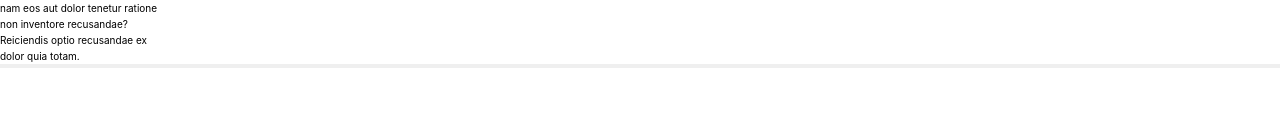
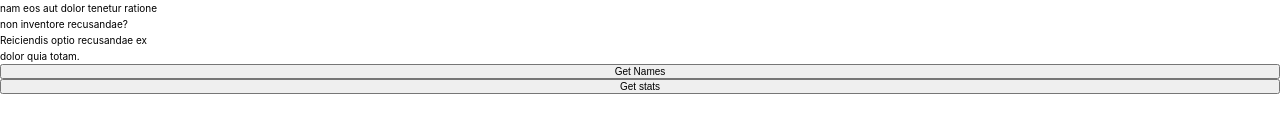
Before and after one commit to staten-island-tech/vue-project-2-jasvinmondianaytha, a Vue app: page / in a window 1280 px wide. Shown: the part 324-456 px from the top of the page. Built offline with nearby package versions, Linux system fonts and the light colour scheme; no server answers.

Commit message:
names working stats not working

```diff
--- a/src/components/PokeCard.vue
+++ b/src/components/PokeCard.vue
@@ -23,12 +23,13 @@ Timid Nature
       tenetur ratione non inventore recusandae? Reiciendis optio recusandae ex
       dolor quia totam.
     </div>
-    <button @click="handeClick"></button>
+    <button @click="getPokeName()">Get Names</button>
+    <button @click="getPokeArray()">Get stats</button>
   </article>
 </template>
 
 <script>
-import { ref } from "vue";
+import { ref, VueElement } from "vue";
 import { useStore } from "vuex";
 export default {
   setup() {
@@ -37,10 +38,28 @@ export default {
     fetch("https://pokeapi.co/api/v2/pokemon?limit=151&offset=0")
       .then((response) => response.json())
       .then((data) => (result.value = data));
-    const handleClick = () => {
-      store.dispatch("Poke");
-    };
+    console.log(result);
     return { result };
+  },
+  methods: {
+    // gets pokemon 1-151 names
+    async getPokeName() {
+      const data = await this.result.results;
+      data.forEach((element) => {
+        console.log(element.name);
+      });
+    },
+    // gets pokemon stat array
+    async getPokeArray() {
+      const data = await this.result.results;
+      data.forEach((element) => {
+        const stats = ref(null);
+        fetch(element.url)
+          .then((pokestat) => pokestat.json())
+          .then((info) => (stats.value = info));
+        console.log(stats);
+      });
+    },
   },
 };
 </script>
--- a/src/stores/index.js
+++ b/src/stores/index.js
@@ -53,11 +53,10 @@ const store = createStore({
       await signOut(auth);
       context.commit("setUser", null);
     },
-    async Poke(array, pokeName) {
-      array.forEach((result) => {
-        result.results.forEach((pokemon) => {
-          console.log(pokemon);
-        });
+    async getPokeName() {
+      const data = await result.results;
+      data.forEach((element) => {
+        console.log(element.name);
       });
     },
   },
```
